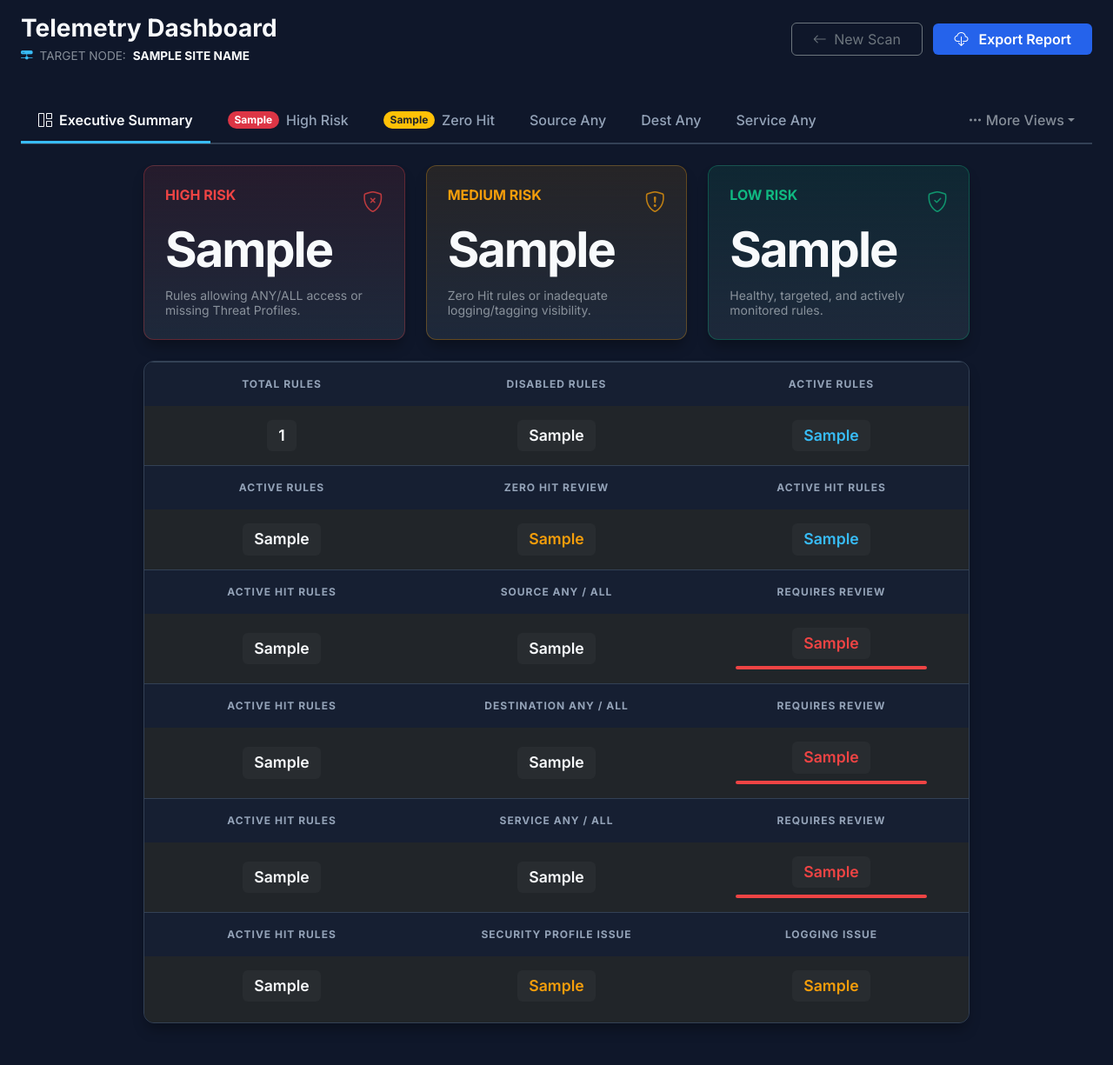
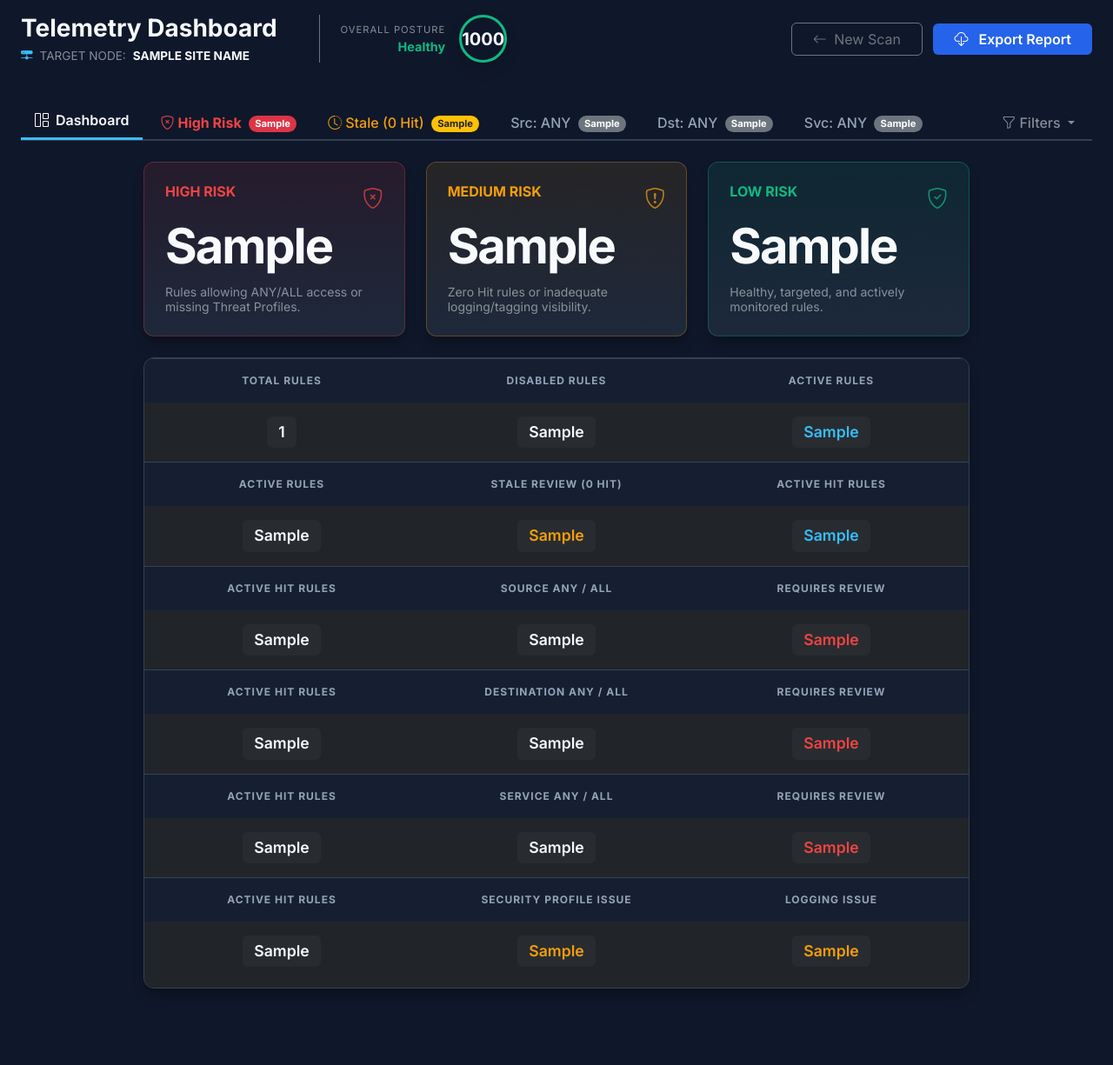
Before and after one commit to Majordean0303/firewall-rule-review, a Flask app: template templates/summary.html in a window 1280 px wide. Shown: the whole page at 87% size. After the commit the page ends 1137 px from the top, so only its background shows below. Run offline with Flask 3, Linux system fonts and the light colour scheme; the template is opened without the code that fills it: most values are stand-ins (such as "Sample title", 1, 10 or a date in 2020); some libraries are stand-ins or nearby versions.

Commit message:
Updated UI eliments added health score.

```diff
--- a/templates/summary.html
+++ b/templates/summary.html
@@ -85,6 +85,7 @@
         .nav-tabs { border-bottom: 2px solid var(--surface-border); }
         .nav-tabs .nav-link { color: var(--text-muted); border: none; padding: 12px 20px; font-weight: 500;}
         .nav-tabs .nav-link.active { background: transparent; border-bottom: 3px solid var(--accent-blue); color: var(--text-main); font-weight: 600;}
+        .nav-tabs .nav-item .badge { font-size: 0.7rem; transform: translateY(-1px); }
 
         /* DataTables Custom Overrides */
         table.dataTable { border-collapse: separate; border-spacing: 0 8px; margin-top: -8px !important; }
@@ -109,59 +110,95 @@
     <div class="container-fluid mb-5 px-4">
 
         <div class="d-flex justify-content-between align-items-center mb-4 pb-3">
-            <div>
-                <h3 class="fw-bold mb-1">Telemetry Dashboard</h3>
-                <div class="d-flex align-items-center text-muted" style="font-size: 0.85rem;">
-                    <i class="bi bi-hdd-network-fill me-2 text-accent"></i> TARGET NODE: <span class="fw-bold text-light ms-2">{{ site_name | upper }}</span>
+            <div class="d-flex align-items-center">
+                <div>
+                    <h3 class="fw-bold mb-1">Telemetry Dashboard</h3>
+                    <div class="d-flex align-items-center text-muted" style="font-size: 0.85rem;">
+                        <i class="bi bi-hdd-network-fill me-2 text-accent"></i> TARGET NODE: <span class="fw-bold text-light ms-2">{{ site_name | upper }}</span>
+                    </div>
+                </div>
+
+                {% set active_count = metrics.active_rules if metrics.active_rules > 0 else 1 %}
+                {% set health_score = ((metrics.low_risk / active_count) * 100) | int %}
+
+                <div class="ms-5 ps-4 border-start border-secondary d-none d-md-flex align-items-center">
+                    <div class="me-3 text-end">
+                        <div class="text-uppercase text-muted" style="font-size: 0.7rem; letter-spacing: 1px;">Overall Posture</div>
+                        <div class="fw-bold" style="font-size: 0.9rem;">
+                            {% if health_score >= 80 %} <span class="text-success-custom">Healthy</span>
+                            {% elif health_score >= 50 %} <span class="text-warning-custom">Needs Review</span>
+                            {% else %} <span class="text-danger-custom">Critical Risk</span>
+                            {% endif %}
+                        </div>
+                    </div>
+                    <div class="rounded-circle d-flex align-items-center justify-content-center fw-bold fs-5 shadow"
+                         style="width: 55px; height: 55px;
+                                border: 3px solid {% if health_score >= 80 %}var(--success-green){% elif health_score >= 50 %}var(--warn-yellow){% else %}var(--danger-red){% endif %};
+                                background-color: rgba(15, 23, 42, 0.5);">
+                        {{ health_score }}
+                    </div>
                 </div>
             </div>
+
             <div>
                 <a href="/" class="btn btn-outline-secondary me-2 px-4"><i class="bi bi-arrow-left me-1"></i> New Scan</a>
                 <a href="download/{{ output_filename }}" class="btn btn-cyber px-4"><i class="bi bi-cloud-download me-2"></i> Export Report</a>
             </div>
         </div>
 
-        <ul class="nav nav-tabs mb-4" id="reviewTabs" role="tablist">
+        <ul class="nav nav-tabs mb-4 d-flex gap-1 align-items-end" id="reviewTabs" role="tablist">
             <li class="nav-item">
-                <button class="nav-link active" id="dashboard-tab" type="button" onclick="switchTab('dashboard')"><i class="bi bi-grid-1x2 me-2"></i>Executive Summary</button>
-            </li>
-            <li class="nav-item">
-                <button class="nav-link" id="high-risk-tab" type="button" onclick="switchTab('high-risk')">
-                    <span class="d-flex align-items-center"><span class="badge bg-danger rounded-pill me-2">{{ metrics.high_risk }}</span> High Risk</span>
+                <button class="nav-link active px-3 pb-2" id="dashboard-tab" type="button" onclick="switchTab('dashboard')">
+                    <i class="bi bi-grid-1x2 me-1"></i> Dashboard
                 </button>
             </li>
             <li class="nav-item">
-                <button class="nav-link" id="zero-tab" type="button" onclick="switchTab('zero')">
-                    <span class="d-flex align-items-center"><span class="badge bg-warning text-dark rounded-pill me-2">{{ metrics.zero_hit_rules }}</span> Zero Hit</span>
+                <button class="nav-link px-3 pb-2" id="high-risk-tab" type="button" onclick="switchTab('high-risk')">
+                    <span class="text-danger-custom fw-bold"><i class="bi bi-shield-x me-1"></i>High Risk</span>
+                    <span class="badge bg-danger rounded-pill ms-1">{{ metrics.high_risk }}</span>
                 </button>
             </li>
             <li class="nav-item">
-                <button class="nav-link" id="src-tab" type="button" onclick="switchTab('src')">Source Any</button>
+                <button class="nav-link px-3 pb-2" id="zero-tab" type="button" onclick="switchTab('zero')">
+                    <span class="text-warning-custom"><i class="bi bi-clock-history me-1"></i>Stale (0 Hit)</span>
+                    <span class="badge bg-warning text-dark rounded-pill ms-1">{{ metrics.zero_hit_rules }}</span>
+                </button>
             </li>
             <li class="nav-item">
-                <button class="nav-link" id="dst-tab" type="button" onclick="switchTab('dst')">Dest Any</button>
+                <button class="nav-link px-3 pb-2" id="src-tab" type="button" onclick="switchTab('src')">
+                    Src: ANY <span class="badge bg-secondary rounded-pill ms-1">{{ metrics.source_any }}</span>
+                </button>
             </li>
             <li class="nav-item">
-                <button class="nav-link" id="srv-tab" type="button" onclick="switchTab('srv')">Service Any</button>
+                <button class="nav-link px-3 pb-2" id="dst-tab" type="button" onclick="switchTab('dst')">
+                    Dst: ANY <span class="badge bg-secondary rounded-pill ms-1">{{ metrics.destination_any }}</span>
+                </button>
+            </li>
+            <li class="nav-item">
+                <button class="nav-link px-3 pb-2" id="srv-tab" type="button" onclick="switchTab('srv')">
+                    Svc: ANY <span class="badge bg-secondary rounded-pill ms-1">{{ metrics.service_any }}</span>
+                </button>
             </li>
 
             <li class="nav-item dropdown ms-auto">
-                <a class="nav-link dropdown-toggle text-muted border-0" id="more-views-toggle" data-bs-toggle="dropdown" href="#" role="button" aria-expanded="false"><i class="bi bi-three-dots"></i> More Views</a>
+                <a class="nav-link dropdown-toggle text-muted border-0 pb-2" id="more-views-toggle" data-bs-toggle="dropdown" href="#" role="button" aria-expanded="false">
+                    <i class="bi bi-funnel"></i> Filters
+                </a>
                 <ul class="dropdown-menu dropdown-menu-dark shadow" style="border: 1px solid var(--surface-border);">
                     <li><h6 class="dropdown-header text-uppercase" style="letter-spacing: 1px;">Core Rulesets</h6></li>
-                    <li><a class="dropdown-item" id="total-tab" href="javascript:void(0);" onclick="switchTab('total')">Total Master Rules</a></li>
-                    <li><a class="dropdown-item" id="active-tab" href="javascript:void(0);" onclick="switchTab('active')">Active Rules</a></li>
-                    <li><a class="dropdown-item" id="active-hit-tab" href="javascript:void(0);" onclick="switchTab('active-hit')">Active Rules (With Hits)</a></li>
-                    <li><a class="dropdown-item" id="disabled-tab" href="javascript:void(0);" onclick="switchTab('disabled')">Disabled Rules</a></li>
+                    <li><a class="dropdown-item d-flex justify-content-between" id="total-tab" href="javascript:void(0);" onclick="switchTab('total')">Total Master <span class="text-muted ms-3">{{ metrics.total_rules }}</span></a></li>
+                    <li><a class="dropdown-item d-flex justify-content-between" id="active-tab" href="javascript:void(0);" onclick="switchTab('active')">Active Rules <span class="text-muted ms-3">{{ metrics.active_rules }}</span></a></li>
+                    <li><a class="dropdown-item d-flex justify-content-between" id="active-hit-tab" href="javascript:void(0);" onclick="switchTab('active-hit')">Active (With Hits) <span class="text-muted ms-3">{{ metrics.active_hit_rules }}</span></a></li>
+                    <li><a class="dropdown-item d-flex justify-content-between" id="disabled-tab" href="javascript:void(0);" onclick="switchTab('disabled')">Disabled Rules <span class="text-muted ms-3">{{ metrics.disabled_rules }}</span></a></li>
                     <li><hr class="dropdown-divider border-secondary"></li>
                     <li><h6 class="dropdown-header text-uppercase" style="letter-spacing: 1px;">Risk Categories</h6></li>
-                    <li><a class="dropdown-item" id="med-risk-tab" href="javascript:void(0);" onclick="switchTab('med-risk')">Medium Risk Rules</a></li>
-                    <li><a class="dropdown-item" id="low-risk-tab" href="javascript:void(0);" onclick="switchTab('low-risk')">Low Risk Rules</a></li>
+                    <li><a class="dropdown-item d-flex justify-content-between" id="med-risk-tab" href="javascript:void(0);" onclick="switchTab('med-risk')">Medium Risk <span class="text-muted ms-3">{{ metrics.medium_risk }}</span></a></li>
+                    <li><a class="dropdown-item d-flex justify-content-between" id="low-risk-tab" href="javascript:void(0);" onclick="switchTab('low-risk')">Low Risk <span class="text-muted ms-3">{{ metrics.low_risk }}</span></a></li>
                     <li><hr class="dropdown-divider border-secondary"></li>
-                    <li><h6 class="dropdown-header text-uppercase" style="letter-spacing: 1px;">Configuration Flaws</h6></li>
-                    <li><a class="dropdown-item" id="profile-tab" href="javascript:void(0);" onclick="switchTab('profile')">Security Profile Issues</a></li>
-                    <li><a class="dropdown-item" id="logs-tab" href="javascript:void(0);" onclick="switchTab('logs')">Logging Issues</a></li>
-                    <li><a class="dropdown-item" id="tags-tab" href="javascript:void(0);" onclick="switchTab('tags')">Tagging Issues</a></li>
+                    <li><h6 class="dropdown-header text-uppercase" style="letter-spacing: 1px;">Config Flaws</h6></li>
+                    <li><a class="dropdown-item d-flex justify-content-between" id="profile-tab" href="javascript:void(0);" onclick="switchTab('profile')">Profile Issues <span class="text-muted ms-3">{{ metrics.profile_issue }}</span></a></li>
+                    <li><a class="dropdown-item d-flex justify-content-between" id="logs-tab" href="javascript:void(0);" onclick="switchTab('logs')">Logging Issues <span class="text-muted ms-3">{{ metrics.logs_none }}</span></a></li>
+                    <li><a class="dropdown-item d-flex justify-content-between" id="tags-tab" href="javascript:void(0);" onclick="switchTab('tags')">Tagging Issues <span class="text-muted ms-3">{{ metrics.tags_none }}</span></a></li>
                 </ul>
             </li>
         </ul>
@@ -218,18 +255,13 @@
                                     </tr>
 
                                     <tr class="dashboard-header-row">
-                                        <th>Active Rules</th><th>Zero Hit Review</th><th>Active Hit Rules</th>
+                                        <th>Active Rules</th><th>Stale Review (0 Hit)</th><th>Active Hit Rules</th>
                                     </tr>
                                     <tr>
                                         <td><span class="clickable-metric" onclick="switchTab('active')">{{ metrics.active_rules }}</span></td>
                                         <td><span class="clickable-metric text-warning-custom" onclick="switchTab('zero')">{{ metrics.zero_hit_rules }}</span></td>
                                         <td><span class="clickable-metric text-accent" onclick="switchTab('active-hit')">{{ metrics.active_hit_rules }}</span></td>
                                     </tr>
-
-                                    {% set active_hit = metrics.active_hit_rules if metrics.active_hit_rules > 0 else 1 %}
-                                    {% set src_pct = ((metrics.source_any / active_hit) * 100) | int %}
-                                    {% set dst_pct = ((metrics.destination_any / active_hit) * 100) | int %}
-                                    {% set srv_pct = ((metrics.service_any / active_hit) * 100) | int %}
 
                                     <tr class="dashboard-header-row">
                                         <th>Active Hit Rules</th><th>Source Any / All</th><th>Requires Review</th>
@@ -239,7 +271,6 @@
                                         <td><span class="clickable-metric" onclick="switchTab('src')">{{ metrics.source_any }}</span></td>
                                         <td class="px-5">
                                             <span class="clickable-metric text-danger-custom" onclick="switchTab('src')">{{ metrics.source_any }}</span>
-                                            <div class="progress progress-slim"><div class="progress-bar bg-danger-custom" style="width: {{ src_pct ~ '%' }};"></div></div>
                                         </td>
                                     </tr>
 
@@ -251,7 +282,6 @@
                                         <td><span class="clickable-metric" onclick="switchTab('dst')">{{ metrics.destination_any }}</span></td>
                                         <td class="px-5">
                                             <span class="clickable-metric text-danger-custom" onclick="switchTab('dst')">{{ metrics.destination_any }}</span>
-                                            <div class="progress progress-slim"><div class="progress-bar bg-danger-custom" style="width: {{ dst_pct ~ '%' }};"></div></div>
                                         </td>
                                     </tr>
 
@@ -263,7 +293,6 @@
                                         <td><span class="clickable-metric" onclick="switchTab('srv')">{{ metrics.service_any }}</span></td>
                                         <td class="px-5">
                                             <span class="clickable-metric text-danger-custom" onclick="switchTab('srv')">{{ metrics.service_any }}</span>
-                                            <div class="progress progress-slim"><div class="progress-bar bg-danger-custom" style="width: {{ srv_pct ~ '%' }};"></div></div>
                                         </td>
                                     </tr>
 
@@ -341,7 +370,6 @@
     <script src="https://cdn.datatables.net/1.13.6/js/dataTables.bootstrap5.min.js"></script>
     <script>
         $(document).ready(function() {
-            // Modernize DataTables DOM elements
             $.extend( true, $.fn.dataTable.defaults, {
                 "language": {
                     "search": "<i class='bi bi-search text-muted me-2'></i>",
@@ -359,33 +387,24 @@
                        "<'row mt-3'<'col-sm-12 col-md-5'i><'col-sm-12 col-md-7'p>>"
             });
 
-            // Clean Input Styling for Search Bar
             $('.dataTables_filter input').addClass('form-control form-control-sm d-inline-block w-auto').css('background-color', 'rgba(15, 23, 42, 0.6)');
             $('.dataTables_length select').addClass('form-select form-select-sm d-inline-block w-auto').css('background-color', 'rgba(15, 23, 42, 0.6)');
         });
 
-        // PURE, CUSTOM JAVASCRIPT TAB LOGIC (Immune to Bootstrap Conflicts)
         function switchTab(tabId) {
-            // 1. Hide all tab content panes
             $('.tab-pane').removeClass('show active');
-
-            // 2. Show the targeted tab pane
             $('#' + tabId).addClass('show active');
 
-            // 3. De-highlight all navigation links
             $('.nav-link').removeClass('active');
             $('.dropdown-item').removeClass('active');
 
-            // 4. Highlight the newly selected link
             var targetTrigger = $('#' + tabId + '-tab');
             targetTrigger.addClass('active');
 
-            // 5. Highlight dropdown parent if target is inside the dropdown
             if (targetTrigger.hasClass('dropdown-item')) {
                 $('#more-views-toggle').addClass('active');
             }
 
-            // 6. FORCE CLOSE Bootstrap dropdown natively without stripping CSS
             var dropdownElement = document.getElementById('more-views-toggle');
             if (dropdownElement) {
                 var dropdownInstance = bootstrap.Dropdown.getInstance(dropdownElement);
@@ -394,10 +413,8 @@
                 }
             }
 
-            // 7. Adjust DataTables Column widths for newly visible table
             $.fn.dataTable.tables({ visible: true, api: true }).columns.adjust();
 
-            // 8. Smooth scroll up to the tabs
             document.getElementById('reviewTabs').scrollIntoView({ behavior: 'smooth', block: 'start' });
         }
     </script>
```
